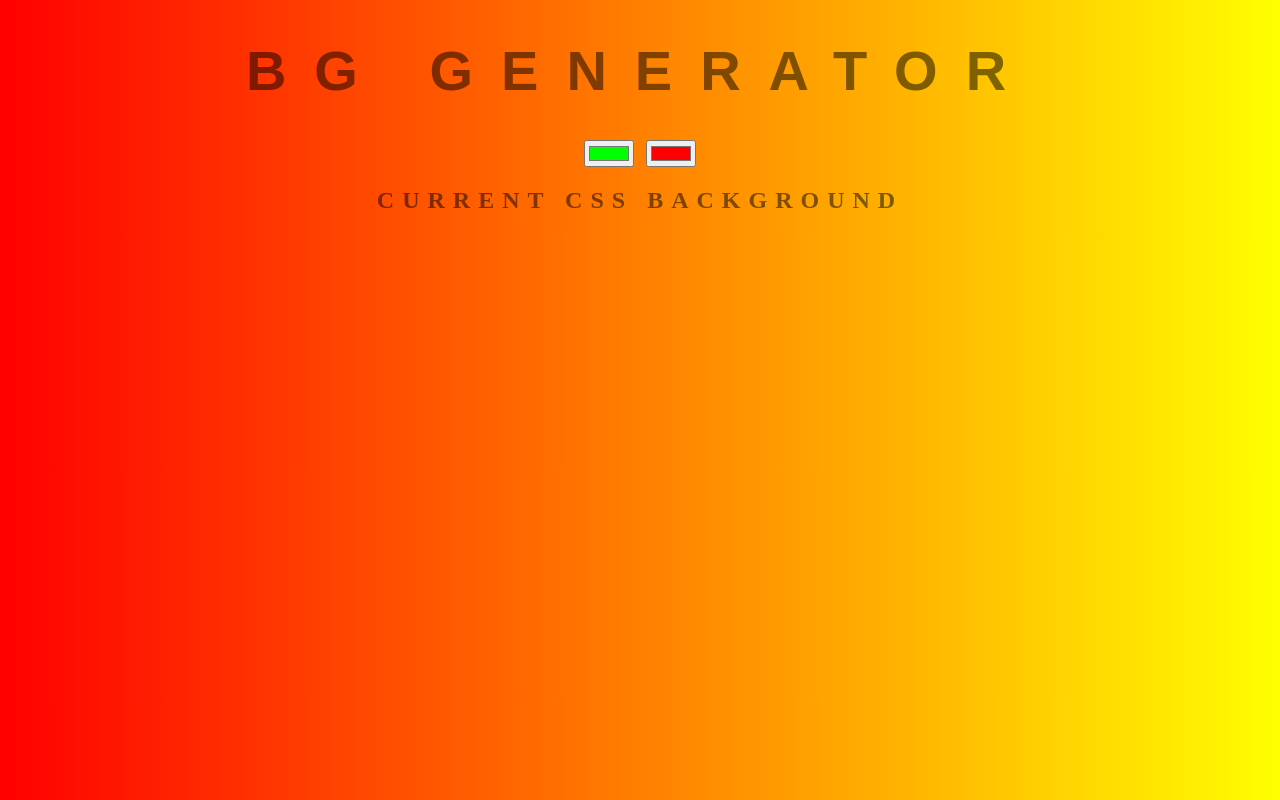
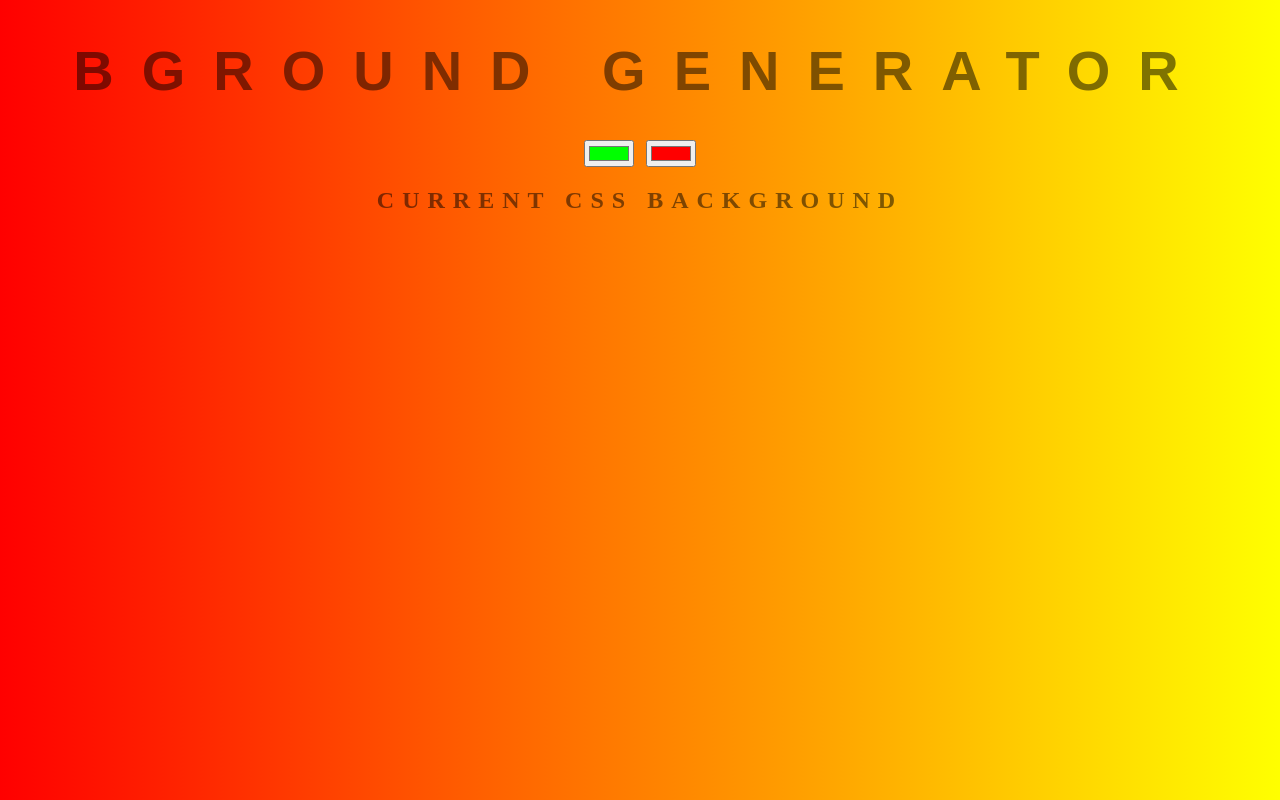
Before and after one commit to MKPourkarim/gradient-BG, a plain HTML site: page index.html in a window 1280 px wide. Drawn offline with Linux system fonts and the light colour scheme.

Commit message:
testing two

```diff
--- a/index.html
+++ b/index.html
@@ -5,7 +5,7 @@
 	<link rel="stylesheet" type="text/css" href="style.css">
 </head>
 <body id="gradient">
-	<h1>BG Generator</h1>
+	<h1>BGround Generator</h1>
 	<input class="color1" type="color" name="color1" value="#00ff00">
 	<input class="color2" type="color" name="color2" value="#ff0000">
 	<h2>Current CSS Background</h2>
```
